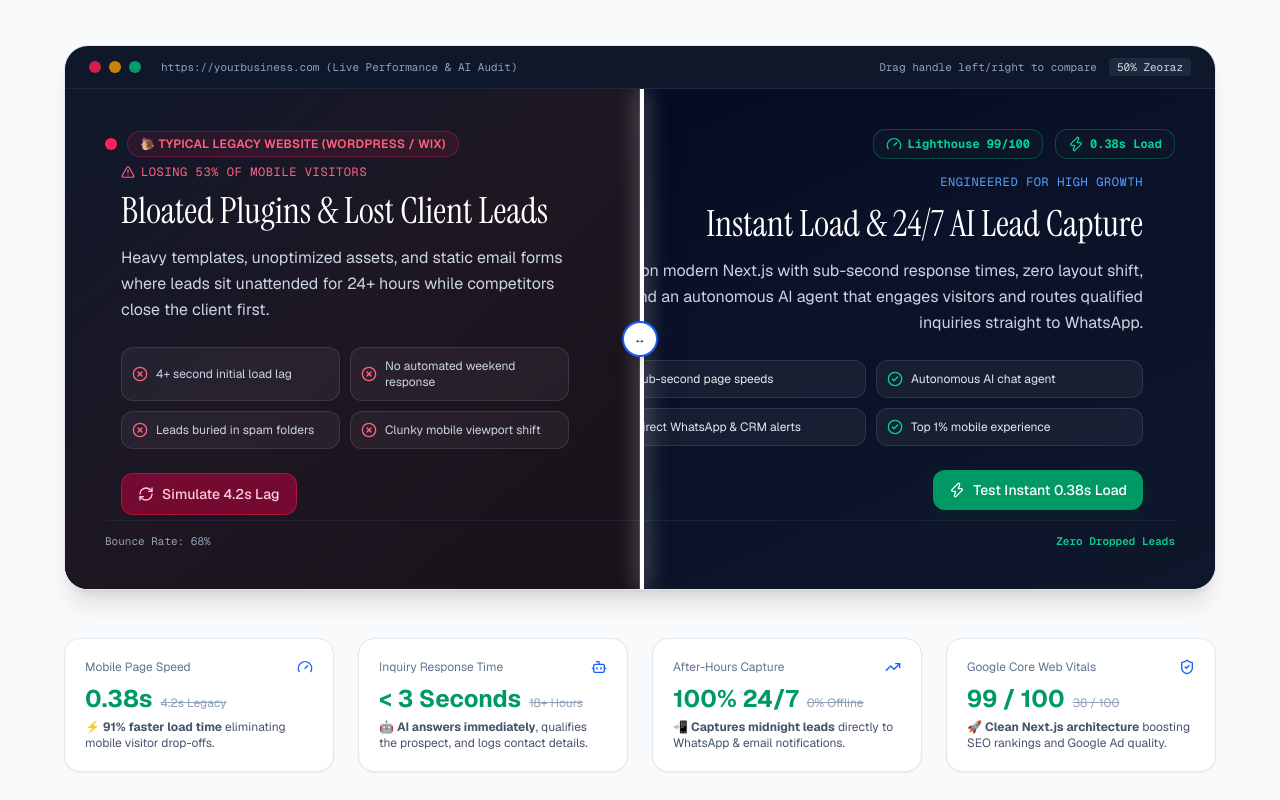
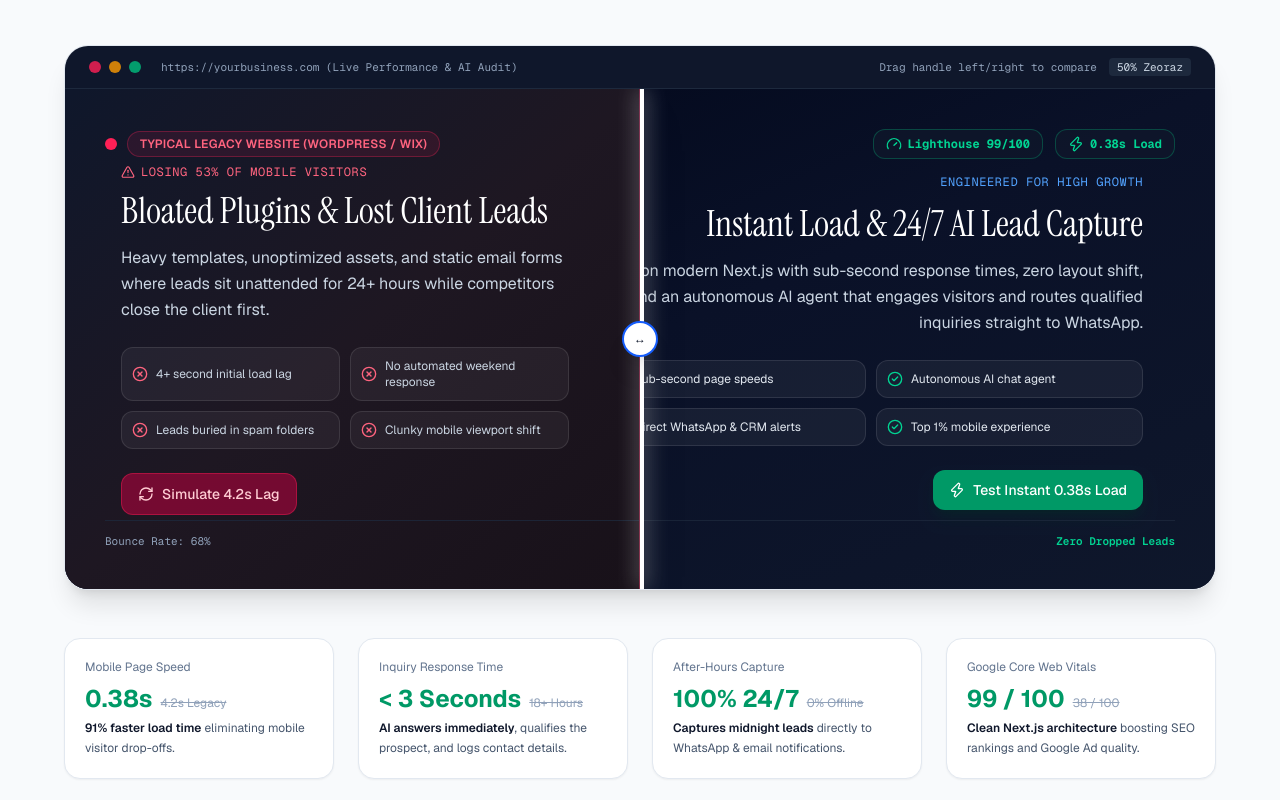
Before and after one commit to shabaabhanaan/zeoraz-site, a Next.js app: page / in a window 1280 px wide. Shown: the part 2480-3280 px from the top of the page. Built offline with nearby package versions, Linux system fonts and the light colour scheme.

Commit message:
style: remove symbol icons and emojis from speed comparison cards

```diff
--- a/src/components/organisms/SpeedComparisonSlider.tsx
+++ b/src/components/organisms/SpeedComparisonSlider.tsx
@@ -8,15 +8,12 @@ import {
   AlertTriangle,
   CheckCircle2,
   XCircle,
-  Bot,
   MessageSquare,
   Smartphone,
   Gauge,
   ArrowRight,
   Sparkles,
   RefreshCw,
-  TrendingUp,
-  ShieldCheck,
 } from "lucide-react";
 
 interface SpeedComparisonSliderProps {
@@ -213,7 +210,7 @@ export function SpeedComparisonSlider({ onOpenConsultation }: SpeedComparisonSli
                     <span className="relative inline-flex rounded-full h-3 w-3 bg-emerald-500" />
                   </span>
                   <span className="px-3 py-1 rounded-full bg-emerald-500/10 border border-emerald-500/30 text-emerald-400 font-semibold text-xs tracking-wide uppercase">
-                    ⚡ Zeoraz Next.js + AI Platform
+                    Zeoraz Next.js + AI Platform
                   </span>
                 </div>
                 <div className="flex items-center gap-3">
@@ -273,7 +270,7 @@ export function SpeedComparisonSlider({ onOpenConsultation }: SpeedComparisonSli
 
                 {simulating === "zeoraz" && (
                   <span className="block mt-2 text-emerald-400 text-xs font-mono animate-pulse">
-                    ⚡ {zeorazLoaded ? "Loaded in 380ms! Full score." : "Fetching Next.js chunks..."}
+                    {zeorazLoaded ? "Loaded in 380ms! Full score." : "Fetching Next.js chunks..."}
                   </span>
                 )}
               </div>
@@ -297,7 +294,7 @@ export function SpeedComparisonSlider({ onOpenConsultation }: SpeedComparisonSli
                     <span className="relative inline-flex rounded-full h-3 w-3 bg-rose-500" />
                   </span>
                   <span className="px-3 py-1 rounded-full bg-rose-500/10 border border-rose-500/30 text-rose-400 font-semibold text-xs tracking-wide uppercase">
-                    🐌 Typical Legacy Website (WordPress / Wix)
+                    Typical Legacy Website (WordPress / Wix)
                   </span>
                 </div>
                 <div className="flex items-center gap-3">
@@ -396,61 +393,57 @@ export function SpeedComparisonSlider({ onOpenConsultation }: SpeedComparisonSli
         <div className="grid grid-cols-1 sm:grid-cols-2 lg:grid-cols-4 gap-4 sm:gap-6 mb-12">
           {/* Card 1 */}
           <div className="bg-white rounded-2xl border border-slate-200 p-5 shadow-xs">
-            <div className="flex items-center justify-between text-xs text-slate-500 mb-2">
+            <div className="text-xs text-slate-500 mb-2">
               <span>Mobile Page Speed</span>
-              <Gauge className="w-4 h-4 text-blue-600" />
             </div>
             <div className="flex items-baseline gap-2 mb-1">
               <span className="text-2xl font-bold text-emerald-600">0.38s</span>
               <span className="text-xs text-slate-400 line-through">4.2s Legacy</span>
             </div>
-            <p className="text-xs text-slate-600">
-              ⚡ <strong>91% faster load time</strong> eliminating mobile visitor drop-offs.
+            <p className="text-xs text-slate-600 leading-relaxed">
+              <strong className="text-slate-900 font-semibold">91% faster load time</strong> eliminating mobile visitor drop-offs.
             </p>
           </div>
 
           {/* Card 2 */}
           <div className="bg-white rounded-2xl border border-slate-200 p-5 shadow-xs">
-            <div className="flex items-center justify-between text-xs text-slate-500 mb-2">
+            <div className="text-xs text-slate-500 mb-2">
               <span>Inquiry Response Time</span>
-              <Bot className="w-4 h-4 text-blue-600" />
             </div>
             <div className="flex items-baseline gap-2 mb-1">
               <span className="text-2xl font-bold text-emerald-600">&lt; 3 Seconds</span>
               <span className="text-xs text-slate-400 line-through">18+ Hours</span>
             </div>
-            <p className="text-xs text-slate-600">
-              🤖 <strong>AI answers immediately</strong>, qualifies the prospect, and logs contact details.
+            <p className="text-xs text-slate-600 leading-relaxed">
+              <strong className="text-slate-900 font-semibold">AI answers immediately</strong>, qualifies the prospect, and logs contact details.
             </p>
           </div>
 
           {/* Card 3 */}
           <div className="bg-white rounded-2xl border border-slate-200 p-5 shadow-xs">
-            <div className="flex items-center justify-between text-xs text-slate-500 mb-2">
+            <div className="text-xs text-slate-500 mb-2">
               <span>After-Hours Capture</span>
-              <TrendingUp className="w-4 h-4 text-blue-600" />
             </div>
             <div className="flex items-baseline gap-2 mb-1">
               <span className="text-2xl font-bold text-emerald-600">100% 24/7</span>
               <span className="text-xs text-slate-400 line-through">0% Offline</span>
             </div>
-            <p className="text-xs text-slate-600">
-              📲 <strong>Captures midnight leads</strong> directly to WhatsApp & email notifications.
+            <p className="text-xs text-slate-600 leading-relaxed">
+              <strong className="text-slate-900 font-semibold">Captures midnight leads</strong> directly to WhatsApp &amp; email notifications.
             </p>
           </div>
 
           {/* Card 4 */}
           <div className="bg-white rounded-2xl border border-slate-200 p-5 shadow-xs">
-            <div className="flex items-center justify-between text-xs text-slate-500 mb-2">
+            <div className="text-xs text-slate-500 mb-2">
               <span>Google Core Web Vitals</span>
-              <ShieldCheck className="w-4 h-4 text-blue-600" />
             </div>
             <div className="flex items-baseline gap-2 mb-1">
               <span className="text-2xl font-bold text-emerald-600">99 / 100</span>
               <span className="text-xs text-slate-400 line-through">38 / 100</span>
             </div>
-            <p className="text-xs text-slate-600">
-              🚀 <strong>Clean Next.js architecture</strong> boosting SEO rankings and Google Ad quality.
+            <p className="text-xs text-slate-600 leading-relaxed">
+              <strong className="text-slate-900 font-semibold">Clean Next.js architecture</strong> boosting SEO rankings and Google Ad quality.
             </p>
           </div>
         </div>
```
